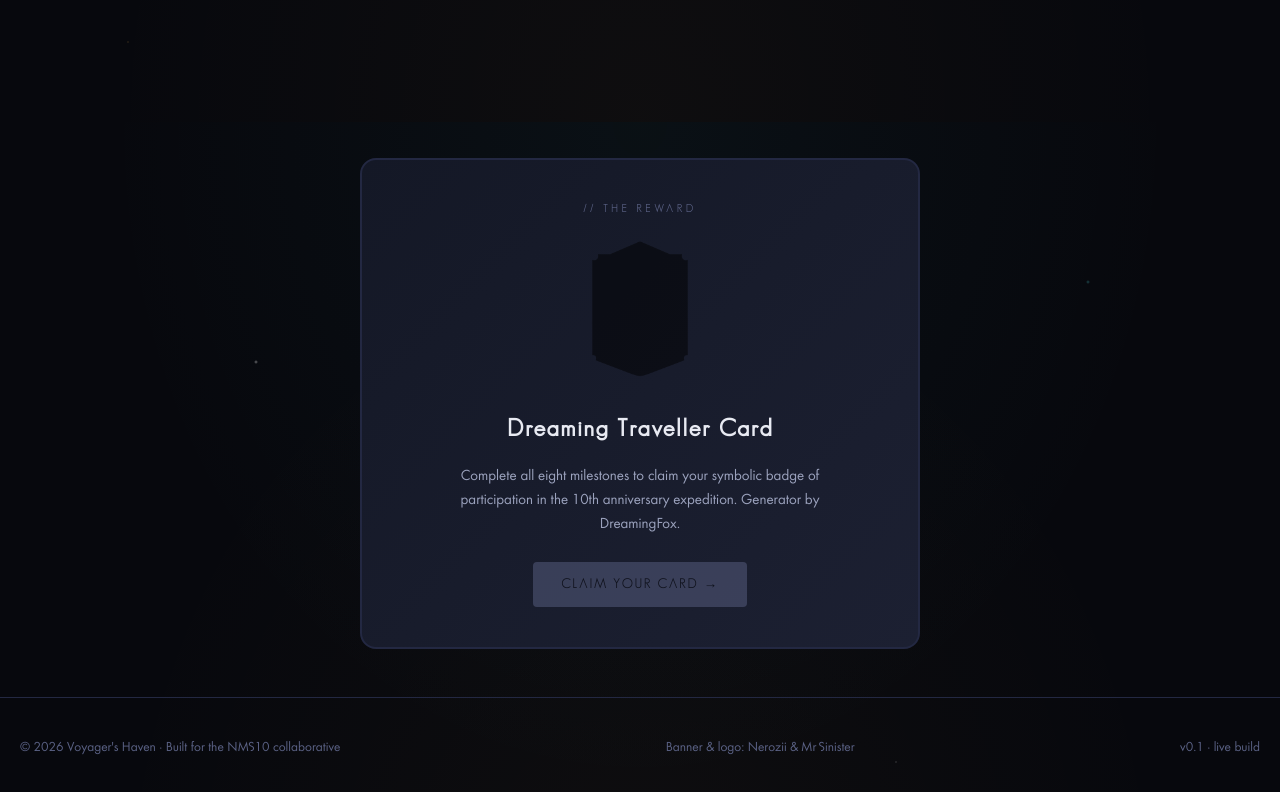
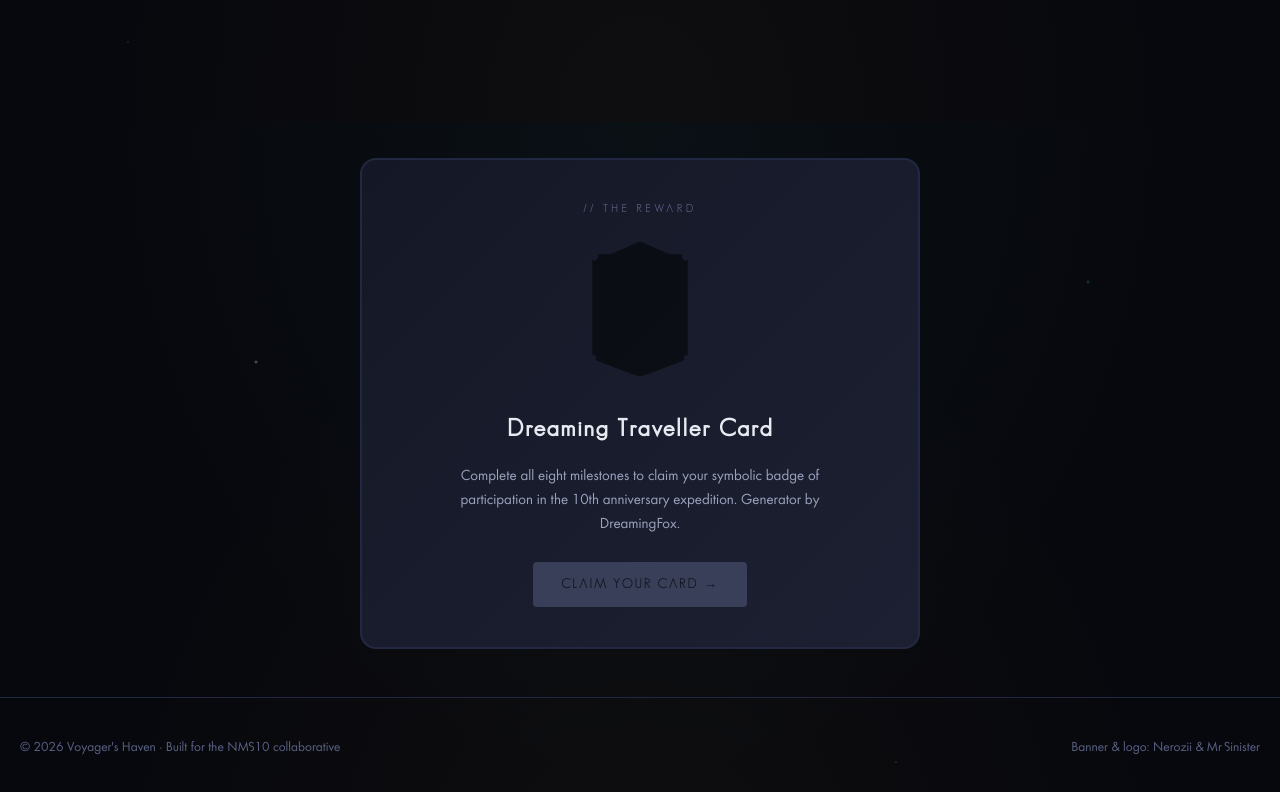
Before and after one commit to Voyagers-Haven-LLC/NMS10, a React (Vite) app in the folder frontend/: page / in a window 1280 px wide. Shown: the part 1478-2270 px from the top of the page. Built offline with nearby package versions, Linux system fonts and the light colour scheme; no server answers.

Commit message:
Footer: drop the v0.1 build tag

```diff
--- a/frontend/src/components/Layout.jsx
+++ b/frontend/src/components/Layout.jsx
@@ -86,7 +86,6 @@ function Footer() {
       <div className="container footer-row">
         <span>© 2026 Voyager's Haven · Built for the NMS10 collaborative</span>
         <span>Banner &amp; logo: Nerozii &amp; Mr Sinister</span>
-        <span>v0.1 · live build</span>
       </div>
     </footer>
   )
```
